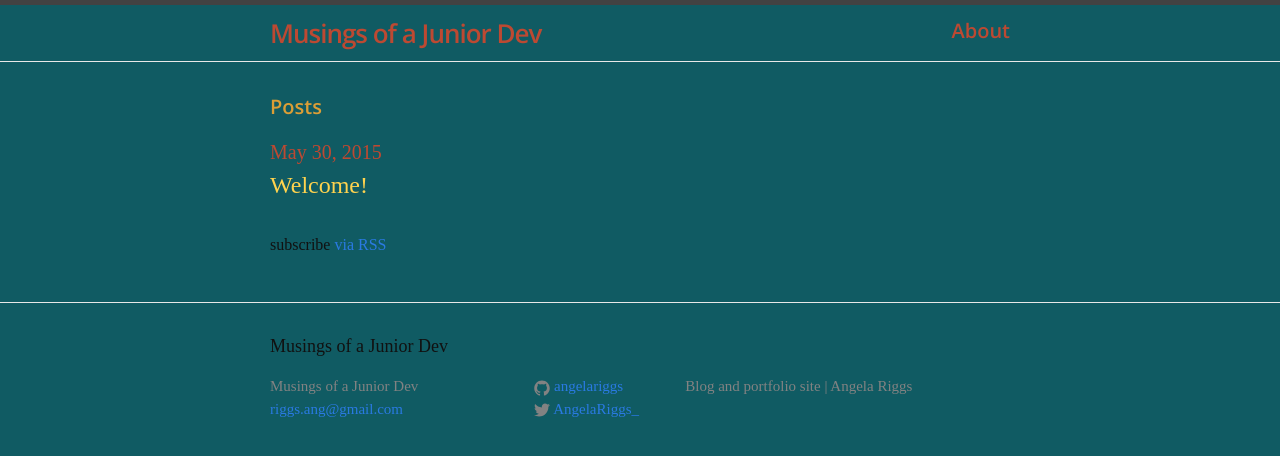
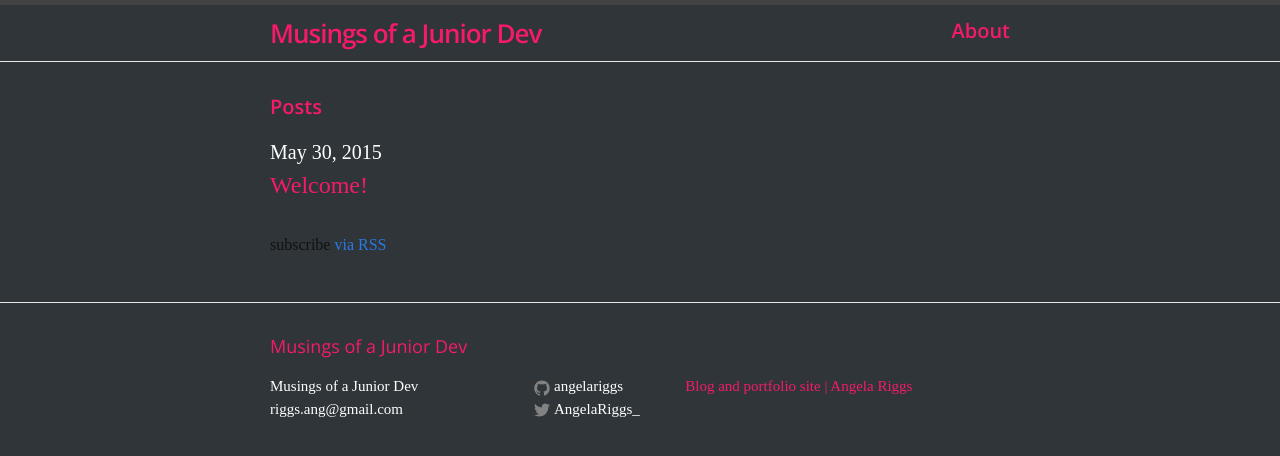
Before and after one commit to angelariggs/angelariggs.github.io, a Jekyll site: the page built from index.html, in a window 1280 px wide. Shown: the top 456 px of the page. Built offline with Jekyll 4.4.1, drawn with Linux system fonts in a browser that asks for light colours; some web fonts are replaced.

Commit message:
added custom styling to about page and footer

```diff
--- a/_sass/_base.scss
+++ b/_sass/_base.scss
@@ -4,6 +4,12 @@ Fonts
 
 /*@import url(http://fonts.googleapis.com/css?family=Stint+Ultra+Expanded|Ultra|Slabo+13px);*/
 @import url(http://fonts.googleapis.com/css?family=Gentium+Book+Basic:400,400italic,700|Open+Sans:700,600,400);
+
+/*
+coral: #ff5f60;
+pink: #f51a6c;
+grey: #2F3538;
+*/
 
 /*
 font-family: 'Gentium Book Basic', serif;
@@ -35,7 +41,7 @@ body {
     line-height: $base-line-height;
     font-weight: 300;
     color: $text-color;
-    background-color: #105B63;
+    background-color: #2F3538;
     -webkit-text-size-adjust: 100%;
 }
 
@@ -45,13 +51,13 @@ Header
 
 body header.site-header div.wrapper a.site-title {
     font-family: 'Open Sans', sans-serif;
-    color: #BD4932;
+    color: #f51a6c;
     font-weight: 600;
 }
 
 body header.site-header div.wrapper nav.site-nav div.trigger a {
     font-family: 'Open Sans', sans-serif;
-    color: #BD4932;
+    color: #f51a6c;
     font-weight: 600;
     font-size: 20px;
 }
@@ -61,7 +67,7 @@ Posts section
 ********************/
 body div.page-content div.wrapper div.home h1 {
     font-family: 'Open Sans', sans-serif;
-    color: #DB9E36;
+    color: #f51a6c;
     font-weight: 600;
 }
 
@@ -71,17 +77,64 @@ body div.page-content div.wrapper div.home ul {
 
 body div div div.home ul.post-list li h2 a {
     font-family: 'Gentium Book Basic', serif;
-    color: #FFD34E;
+    color: #f51a6c;
 }
 
 body div div div.home ul.post-list li span.post-meta {
     font-size: 20px;
-    color: #BD4932;
+    color: #fff;
 }
 
 body div div div.home ul.post-list li h2 a:hover {
-    color: #FFFAD5;
+    color: #fff;
     text-decoration: none;
+}
+
+/********************
+Footer
+********************/
+body footer.site-footer div.wrapper h2.footer-heading {
+    font-family: 'Open Sans', sans-serif;
+    color: #f51a6c;
+}
+
+body footer div div div ul.contact-list li {
+    font-family: 'Gentium Book Basic', serif;
+    color: #fff;
+}
+
+body footer div div div ul.contact-list li a {
+    font-family: 'Gentium Book Basic', serif;
+    color: #fff;
+}
+
+body footer div div div ul.contact-list li a:hover {
+    font-family: 'Gentium Book Basic', serif;
+    color: #f51a6c;
+}
+
+body footer div div div ul li a span.username {
+    color: #fff;
+    font-family: 'Gentium Book Basic', serif;
+}
+
+body footer div div div ul li a:hover span.username {
+    color: #f51a6c;
+}
+
+body footer div div div.footer-col.footer-col-3 p {
+    font-family: 'Gentium Book Basic', serif;
+    color: #f51a6c;
+}
+
+
+/********************
+About Page
+********************/
+
+body div div div.post header.post-header h1 {
+    color: #fff;
+    font-family: 'Gentium Book Basic', serif;
 }
 
 
```
Also changed, not shown: 2 other files.
